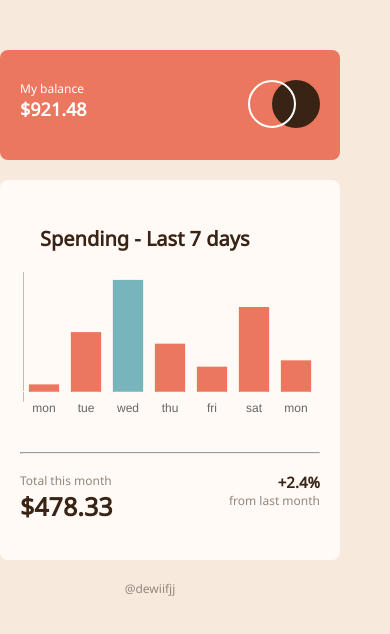
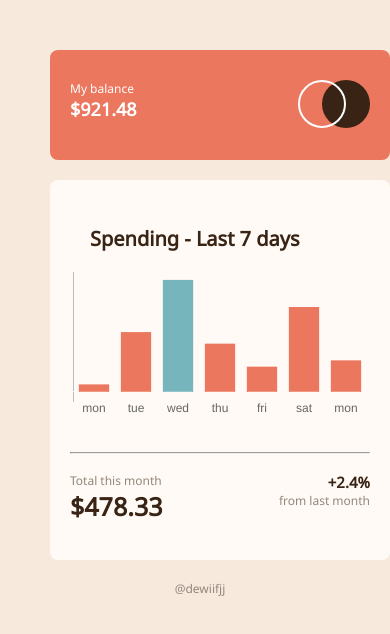
Before and after one commit to dewiifjj/Chart, a plain HTML site: page index.html in a window 390 px wide. Drawn offline with nearby package versions, Linux system fonts and the light colour scheme.

Commit message:
Update styles.css

```diff
--- a/styles.css
+++ b/styles.css
@@ -117,7 +117,7 @@ p{
 
 @media screen and (max-width: 767px) {
   #container, .container1, .crdiv {
-    margin: 20px 50px 10px 0;
+    margin: 20px 50px 10px 50px;
     width: 300px;
   }
 
```
